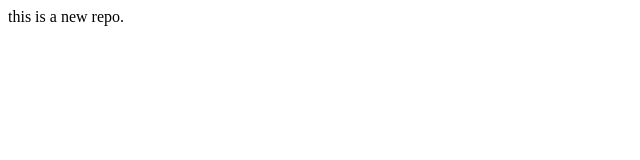
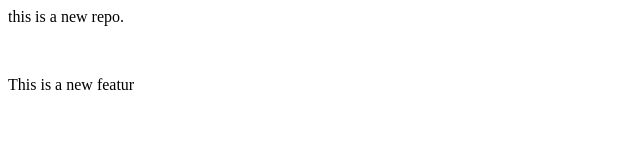
Before and after one commit to studen-of-coolege/localrepo, a plain HTML site: page index.html in a window 1280 px wide. Shown: the whole page, without its empty margins (0-640 px from the left). Drawn offline with Linux system fonts and the light colour scheme.

Commit message:
Add mew featur

```diff
--- a/index.html
+++ b/index.html
@@ -1 +1,3 @@
 <p>this is a new repo.</p>
+<br>
+<p> This is a new featur</p>
```
